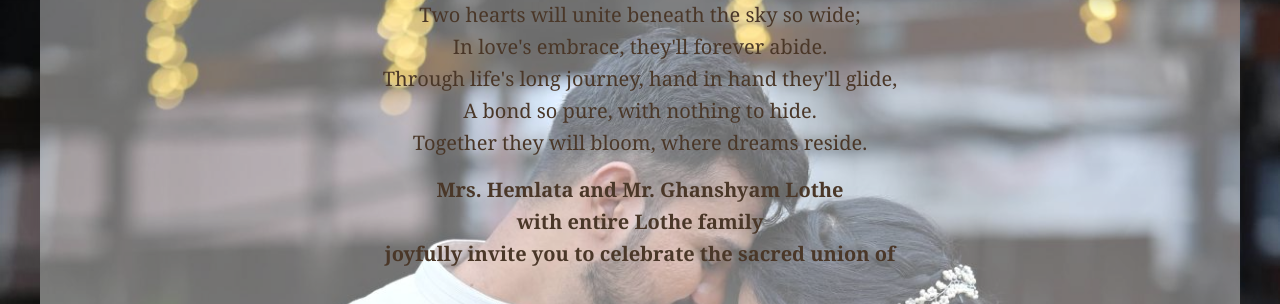
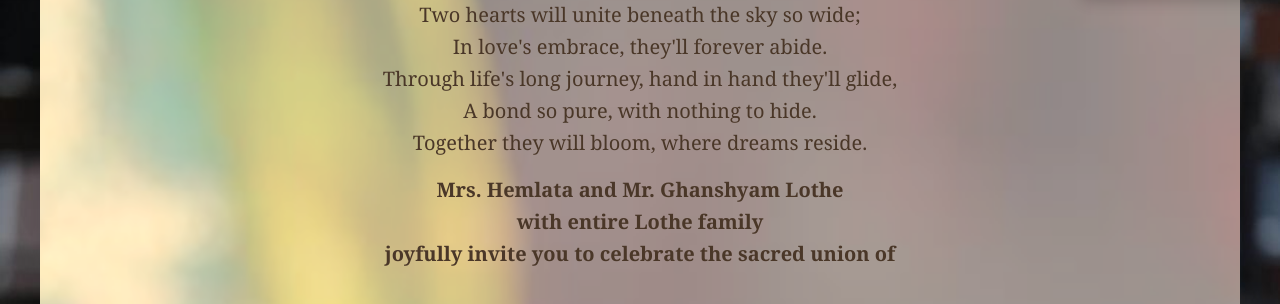
Before and after one commit to drsskalra/wedding-card, a plain HTML site: page index.html in a window 1280 px wide. Shown: the part 242-546 px from the top of the page. Drawn offline with nearby package versions, Linux system fonts and the light colour scheme.

Commit message:
Use Picture1.png as background for wedding card downloads

```diff
--- a/index.html
+++ b/index.html
@@ -89,7 +89,7 @@
         #wedding-card {
             width: 100%;
             max-width: 1200px;
-            background-image: url('Media.jpg');
+            background-image: url('Picture1.png');
             background-size: cover;
             background-position: center;
             background-repeat: no-repeat;
```
